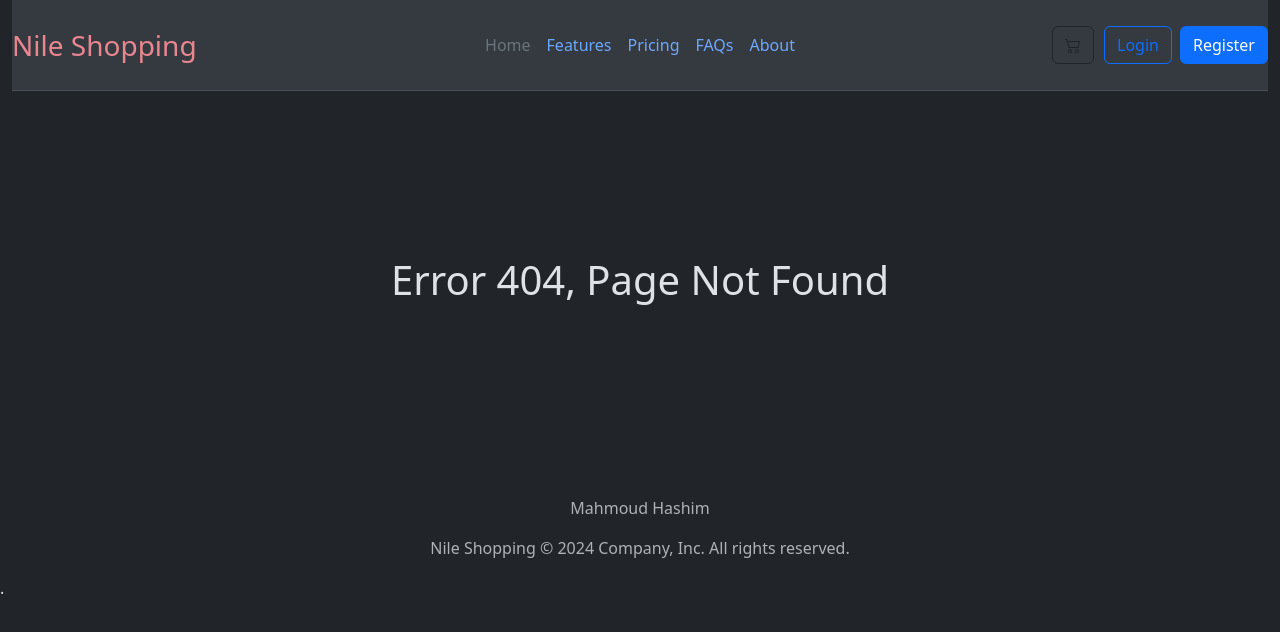
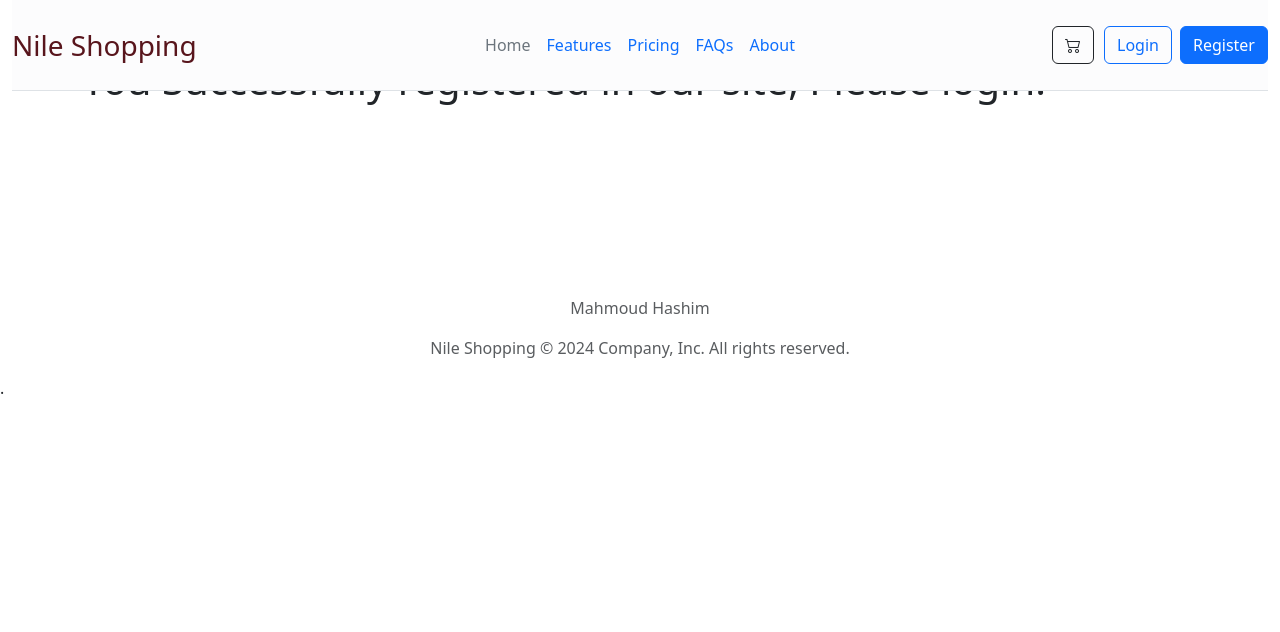
Before and after one commit to MahmoudHDev/ShoppingApp, a React (Create React App) app in the folder client/: page /RegSucc in a window 1280 px wide. Before the commit this address had no page. Shown: the top 632 px of the page. Built offline with nearby package versions, Linux system fonts and the light colour scheme.

Commit message:
adding some web page to facilate the user the registeration

```diff
--- a/client/public/index.html
+++ b/client/public/index.html
@@ -1,5 +1,5 @@
 <!DOCTYPE html>
-<html lang="en" data-bs-theme="dark">
+<html lang="en" data-bs-theme="light">
 
 <head>
   <meta charset="utf-8" />
--- a/client/src/App.js
+++ b/client/src/App.js
@@ -8,6 +8,7 @@ import Register from "./components/Login/Register";
 import Product from "./components/Product";
 import NotFound from "./components/NotFound";
 import Cart from "./components/Cart";
+import RegSucc from './components/RegSucc'
 import About from "./components/About";
 
 
@@ -25,6 +26,7 @@ function App() {
         <Route path="/cart" element={<Cart />} />
         <Route path="/about" element={<About />} />
         <Route path="*" element={<NotFound />} />
+        <Route path="/RegSucc" element={<RegSucc />} />
       </Routes>
       <Footer />
     </div>
--- a/client/src/components/Login/Register.js
+++ b/client/src/components/Login/Register.js
@@ -1,7 +1,7 @@
 import { useState } from "react"
 import axios from 'axios';
 import ModalMessage from "../ModalMessage";
-
+import { useNavigate  } from 'react-router-dom';
 const dbPort = "http://localhost:9000/register"
 
 
@@ -56,14 +56,11 @@ export default function Register() {
         try {
             const response = await axios.post(dbPort, newUserInfo)
 
-            if (response.data) {
+            if (response.data.success) {
 
                 console.log("User has been saved in the DB")
-
-                return <ModalMessage />
             } else {
                 console.log("User hasn't been saved in the DB")
-                return <ModalMessage />
             }
 
 
--- /dev/null
+++ b/client/src/components/RegSucc.js
@@ -0,0 +1,10 @@
+
+
+export default function RegSucc() {
+    return <>
+        <div className="container">
+            <h1>Congratulations 🎈🎉</h1>
+            <h1>You Successfully registered in our site, Please login.</h1>
+        </div>
+    </>
+}
```
Also changed, not shown: 1 other file (tests, documents, lock files or other folders).
